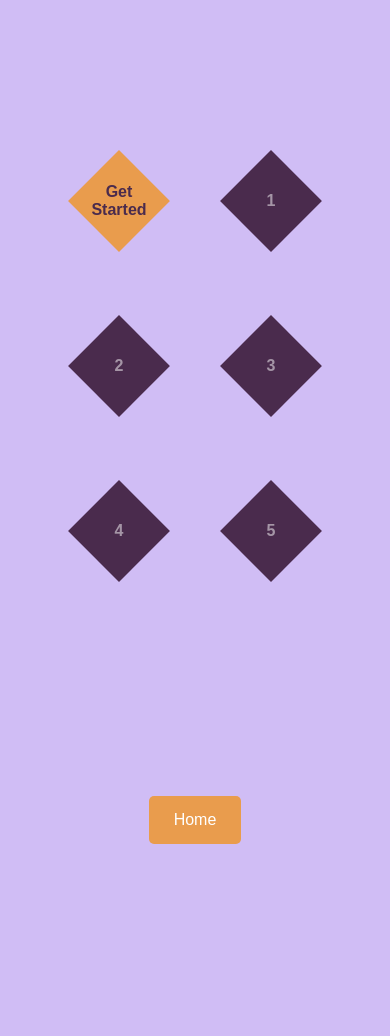
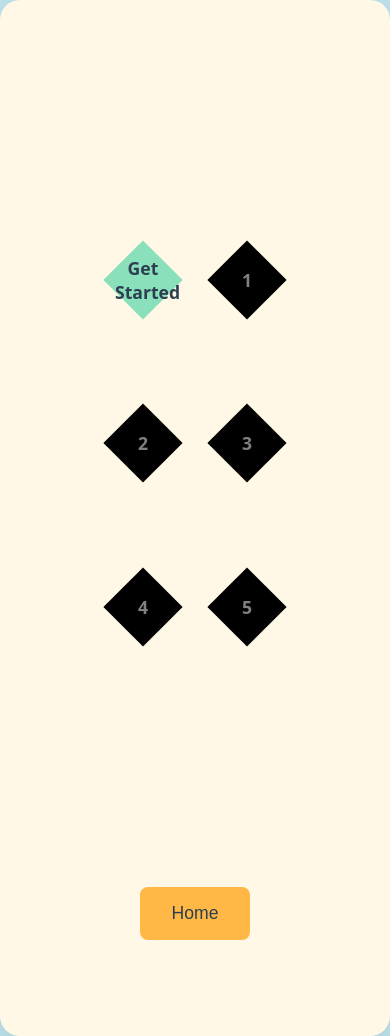
Before and after one commit to quyen4444/CulturalMosaic.github.io, a PHP site: page /dialogue.html in a window 390 px wide. Before the commit the page ends 844 px from the top, so only its background shows below. Run offline with PHP 8.4, Linux system fonts and the light colour scheme.

Commit message:
Update level1.css

```diff
--- a/level1.css
+++ b/level1.css
@@ -1,6 +1,15 @@
+:root {
+    --primary-blue: #bee3eb;      /* Background sea blue */
+    --accent-orange: #FFB845;     /* Buildings/warm accents */
+    --light-yellow: #FFF8E7;      /* Background paper color */
+    --mint-green: #8AE0BB;        /* Trees/success states */
+    --dark-text: #2C3E50;         /* Text color */
+    --error-red: #E74C3C;         /* Error states */
+}
+
 body {
-    font-family: Arial, Helvetica, sans-serif;
-    background-color: #d0bdf5;
+    font-family: 'Noto Sans', system-ui, -apple-system, sans-serif; /* More modern font stack */
+    background-color: var(--primary-blue);
     margin: 0;
     min-height: 100vh;
     display: flex;
@@ -13,14 +22,16 @@ body {
     display: grid;
     grid-template-rows: 1fr auto;
     justify-items: center;
-    gap: 6rem; /* Increased from 2rem */
-    padding: 2rem 2rem 4rem; /* Added bottom padding */
+    gap: 6rem;
+    padding: 6rem 6rem 6rem;
+    background-color: var(--light-yellow);
+    border-radius: 20px;
+    box-shadow: 0 8px 32px rgba(0, 0, 0, 0.1);
 
 }
 
 .level-grid {
-    margin-top: 15vh; /* Push content down from top */
-    margin-bottom: 15vh; /* Push content down from top */
+    margin: 15vh 0;
     display: flex;
     gap: 5rem;
     justify-content: center;
@@ -30,8 +41,8 @@ body {
 }
 
 .level-button {
-    width: 4.5rem;
-    height: 4.5rem;
+    width: 4.8rem;
+    height: 4.8rem;
     transform: rotate(45deg);
     display: flex;
     align-items: center;
@@ -42,50 +53,35 @@ body {
 
 .level-button span {
     transform: rotate(-45deg);
-    font-size: 1rem;
+    font-size: 1.1rem;
     font-weight: bold;
-    color: #4A2B4D;
+    color: var(--dark-text);
     width: 100%;
     text-align: center;
     user-select: none;
 }
 
 .level-button:first-child {
-    background-color: #E99C4D;
+    background-color: var(--mint-green);
     border: none;
 }
 
 .level-active {
     background-color: white;
-    border: 2px solid #E99C4D;
+    border: 2px solid var(--accent-orange);
 }
 
 .level-completed {
-    background-color: #E99C4D;
+    background-color: var(--mint-green);
 }
 
 .level-locked {
-    background-color: #4A2B4D;
+    background-color: #000000;
     cursor: not-allowed;
 }
 
 .level-locked span {
     color: rgba(255, 255, 255, 0.5);
-}
-
-.return-button {
-    padding: 15px 25px;
-    font-size: 1rem;
-    background-color: #E99C4D;
-    color: white;
-    border: none;
-    border-radius: 5px;
-    cursor: pointer;
-    margin-bottom: 2rem;
-}
-
-.return-button:hover {
-    background-color: #d88c3d;
 }
 
 /* Media query for horizontal layout */
@@ -398,105 +399,112 @@ body {
 }
 
 .choice-button {
+    background-color: var(--accent-orange);
+    color: var(--dark-text);
     display: block;
     width: 95%;
-    margin: 10px auto;
-    padding: 15px;
-    font-size: 1rem;
-    background: #4a90e2;
-    color: white;
+    padding: 16px 24px;
+    font-size: 1.1rem;
+    font-weight: 500;
     border: none;
-    border-radius: 5px;
-    cursor: pointer;
-    transition: background-color 0.3s;
+    border-radius: 8px;
+    box-shadow: 0 2px 4px rgba(0, 0, 0, 0.1);
+    transition: all 0.2s ease;
+    margin-bottom: 5px; /* Add spacing between buttons */
 }
 
-.choice-button:hover { background: #357abd; }
-.choice-button.correct { background: #4caf50; }
-.choice-button.incorrect { background: #f44336; }
+.choice-button:hover {
+    transform: translateY(-2px);
+    box-shadow: 0 4px 12px rgba(255, 184, 69, 0.3);
+}
+
+.choice-button.correct {
+    background-color: var(--mint-green);
+}
+
+.choice-button.incorrect {
+    background-color: var(--error-red);
+    color: white;
+}
+.game-controls {
+    display: flex;
+    justify-content: space-between; /* Space between return and continue buttons */
+    align-items: center;
+    margin-top: 20px;
+    padding: 1rem 2rem; /* Add padding to create space from the outer border */
+    box-sizing: border-box;
+}
+.return-button, .continue-button {
+    padding: 1rem 2rem;
+    font-size: 1.1rem;
+    border: none;
+    border-radius: 8px;
+    cursor: pointer;
+    transition: all 0.2s ease;
+}
+
+.return-button {
+    background-color: var(--accent-orange);
+    color: var(--dark-text);
+}
+
+.continue-button {
+    background-color: var(--mint-green);
+    color: var(--dark-text);
+}
+
+.return-button:hover, .continue-button:hover {
+    transform: translateY(-2px);
+    box-shadow: 0 4px 12px rgba(0, 0, 0, 0.1);
+}
 
 
 .feedback-message {
-    padding: 15px;
-    margin: 10px 20px;
-    border-radius: 5px;
-    display: none;
-    opacity: 0;
-    transition: opacity 0.5s ease;
+    place-content: center;
+    padding: 1rem;
+    margin: 2rem 2rem 2rem 2rem;
+    border-radius: 8px;
+    text-align: center;
+    font-weight: 500;
+    width: 89%;
 }
 
 .feedback-message.correct {
-    color: #2e7d32;
+    background-color: var(--mint-green);
+    color: var(--dark-text);
 }
 
 .feedback-message.incorrect {
-    color: #c62828;
+    background-color: var(--error-red);
+    color: white;
 }
 
-.feedback-message.correct, .feedback-message.incorrect {
-    opacity: 1;
-    background: #e8f5e9;
-    display: block;
-}
-
-/* Navigation Controls */
-.game-controls {
-    display: flex;
-    justify-content: space-between; /* Positions buttons at opposite ends */
-    align-items: center; /* Aligns buttons vertically */
-    padding: 20px;
-}
-
-.continue-button {
-    padding: 10px 20px;
-    font-size: 1rem;
-    background-color: #4a90e2;
-    color: white;
-    border: none;
-    border-radius: 5px;
-    cursor: pointer;
-}
-
-.continue-button:hover {
-    background: #357abd;
-}
-
-/* Typewriter Effect */
-.typing {
-    border-right: 2px solid #000;
-    animation: blink 0.75s step-end infinite;
-}
-
-@keyframes blink {
-    from, to { border-color: transparent }
-    50% { border-color: black; }
-}
-
-.nav-button { background-color: #7b0404; color: white; }
-.skip-button { background-color: #000000; color: white; }
-.nav-button:hover:not(:disabled), .skip-button:hover { opacity: 0.8; }
-.nav-button:disabled { background-color: #cccccc; cursor: not-allowed; }
-
-.nav-button:hover:not(:disabled),
-.skip-button:hover {
-    opacity: 0.8;
-}
-
-/* Responsiveness for Smaller Screens */
+/* Responsive Design */
 @media (max-width: 768px) {
-    .dialogue-box {
-        width: 90%;
+    .level-grid {
+        gap: 3rem;
     }
 
-    .choices-container {
-        width: 80%;
+    .dialogue-box {
+        padding: 1.5rem;
     }
 
     .choice-button {
-        font-size: 0.9rem;
+        padding: 0.875rem 1.25rem;
+    }
+}
+
+@media (max-width: 480px) {
+    .level-button {
+        width: 3.5rem;
+        height: 3.5rem;
     }
 
-    .continue-button {
-        font-size: 0.9rem;
+    .game-container {
+        margin: 1rem;
+    }
+
+    .scene-background {
+        padding: 1rem;
     }
 }
```
Also changed, not shown: other parts of level1.css (+51 -46 lines).
